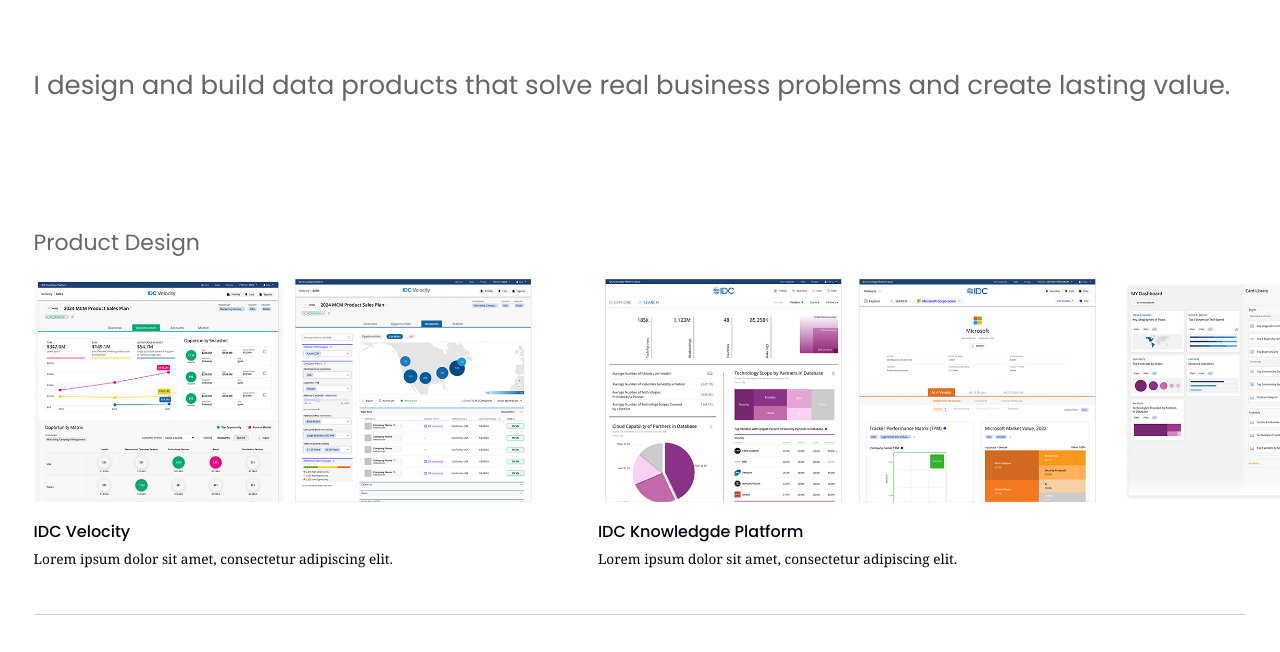
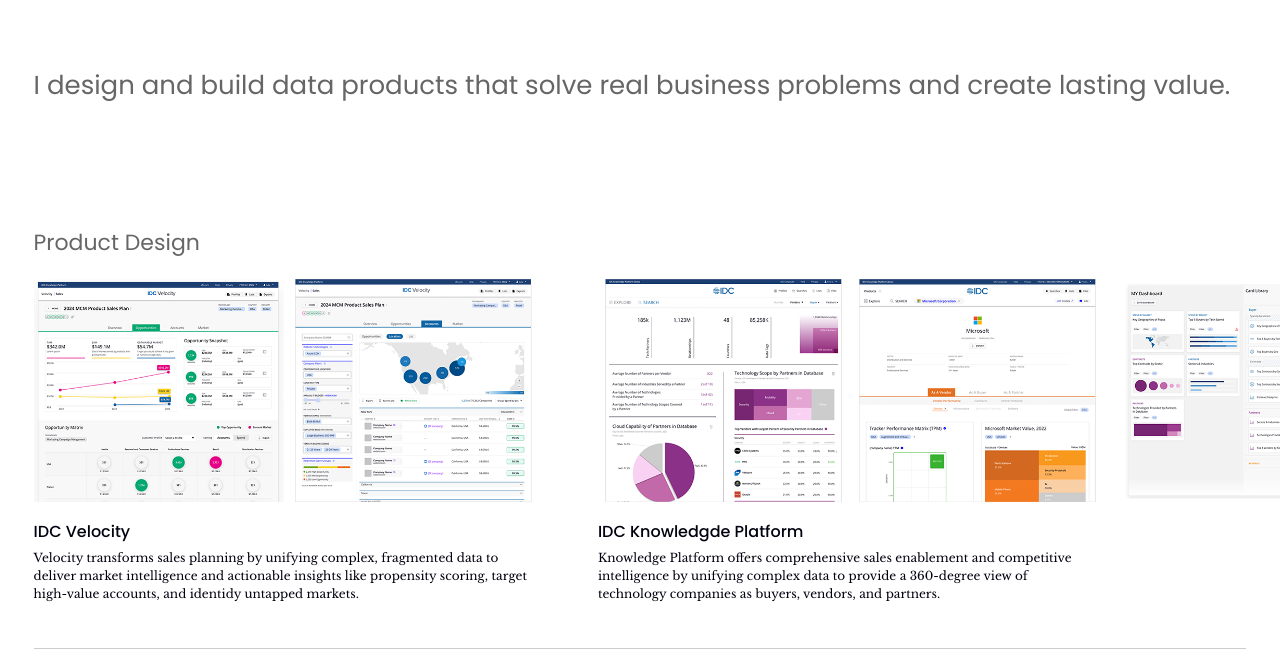
Before and after one commit to psurrena11/petersurrena, a website: page index.html in a window 1280 px wide. Shown: the part 123-775 px from the top of the page. Drawn offline with nearby package versions, Linux system fonts and the light colour scheme.

Commit message:
IDC descriptions

```diff
--- a/index.html
+++ b/index.html
@@ -66,7 +66,7 @@
 						<div class="project_description">
 							<h3>IDC Velocity</h3>
 							<p>
-								Lorem ipsum dolor sit amet, consectetur adipiscing elit.
+								Velocity transforms sales planning by unifying complex, fragmented data to deliver market intelligence and actionable insights like propensity scoring, target high-value accounts, and identidy untapped markets.
 							</p>
 						</div>
 					</li>
@@ -93,7 +93,7 @@
 						<div class="project_description">
 							<h3>IDC Knowledgde Platform</h3>
 							<p>
-								Lorem ipsum dolor sit amet, consectetur adipiscing elit.
+								Knowledge Platform offers comprehensive sales enablement and competitive intelligence by unifying complex data to provide a 360-degree view of technology companies as buyers, vendors, and partners.
 							</p>
 						</div>
 					</li>
--- a/scss/app.scss
+++ b/scss/app.scss
@@ -1,4 +1,5 @@
 @import url('https://fonts.googleapis.com/css2?family=Poppins:ital,wght@0,100;0,200;0,300;0,400;0,500;0,600;0,700;0,800;0,900;1,100;1,200;1,300;1,400;1,500;1,600;1,700;1,800;1,900&display=swap');
+@import url('https://fonts.googleapis.com/css2?family=Libre+Baskerville:ital,wght@0,400;0,700;1,400&display=swap');
 
 $black: #01010F;
 $white: #FFFFFF;
@@ -186,9 +187,11 @@
 			margin-top: $sp_sm;
 
             p {
-                font-size: 0.85em;
+				font-family: "Libre Baskerville", serif;
+                font-size: 0.75em;
                 margin: $sp_xsm 0;
-                font-family: Georgia, 'Times New Roman', Times, serif;
+				max-width: 500px;
+				width: 100%;
             }
         }
     }
```
Also changed, not shown: css/app.css, 1 other file.
